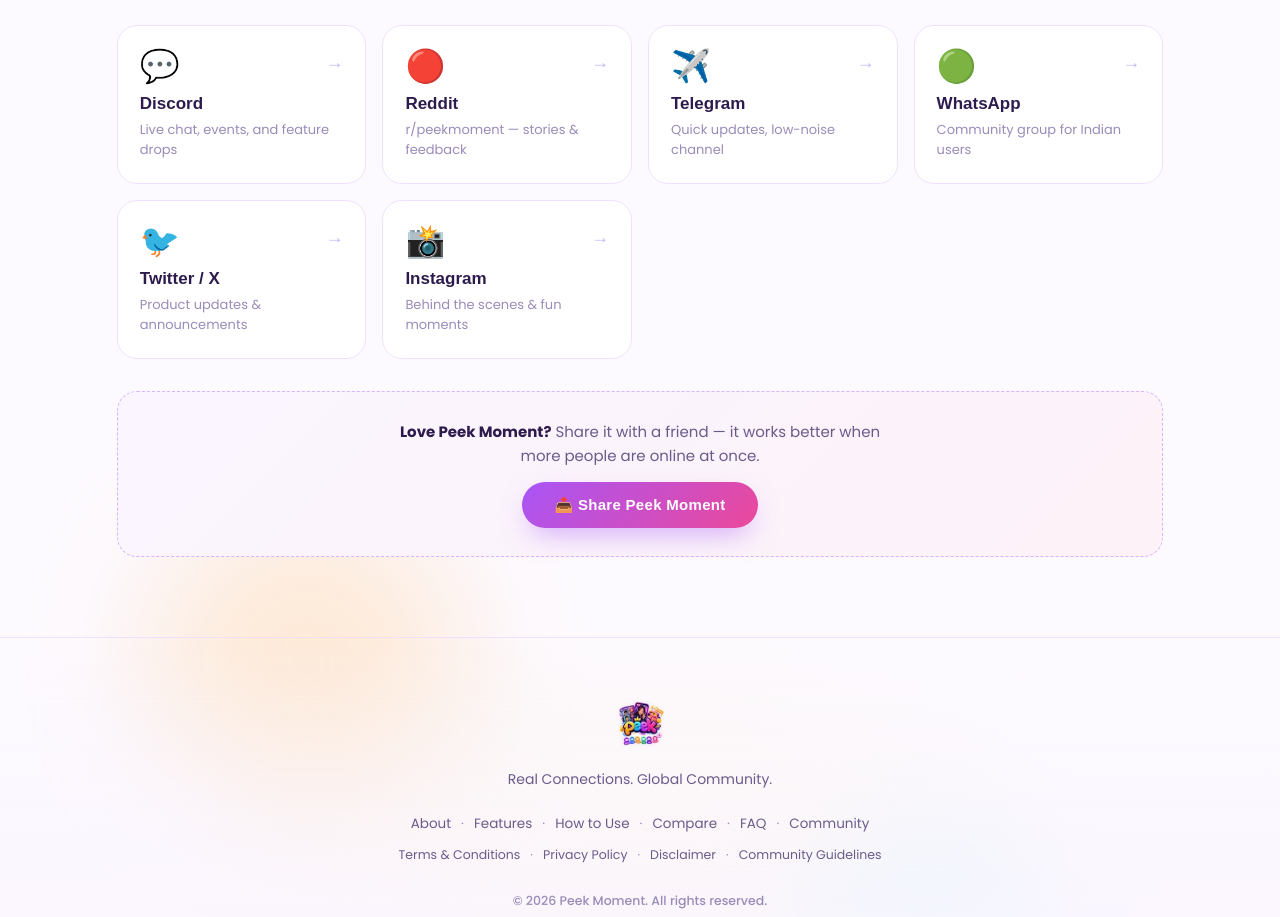
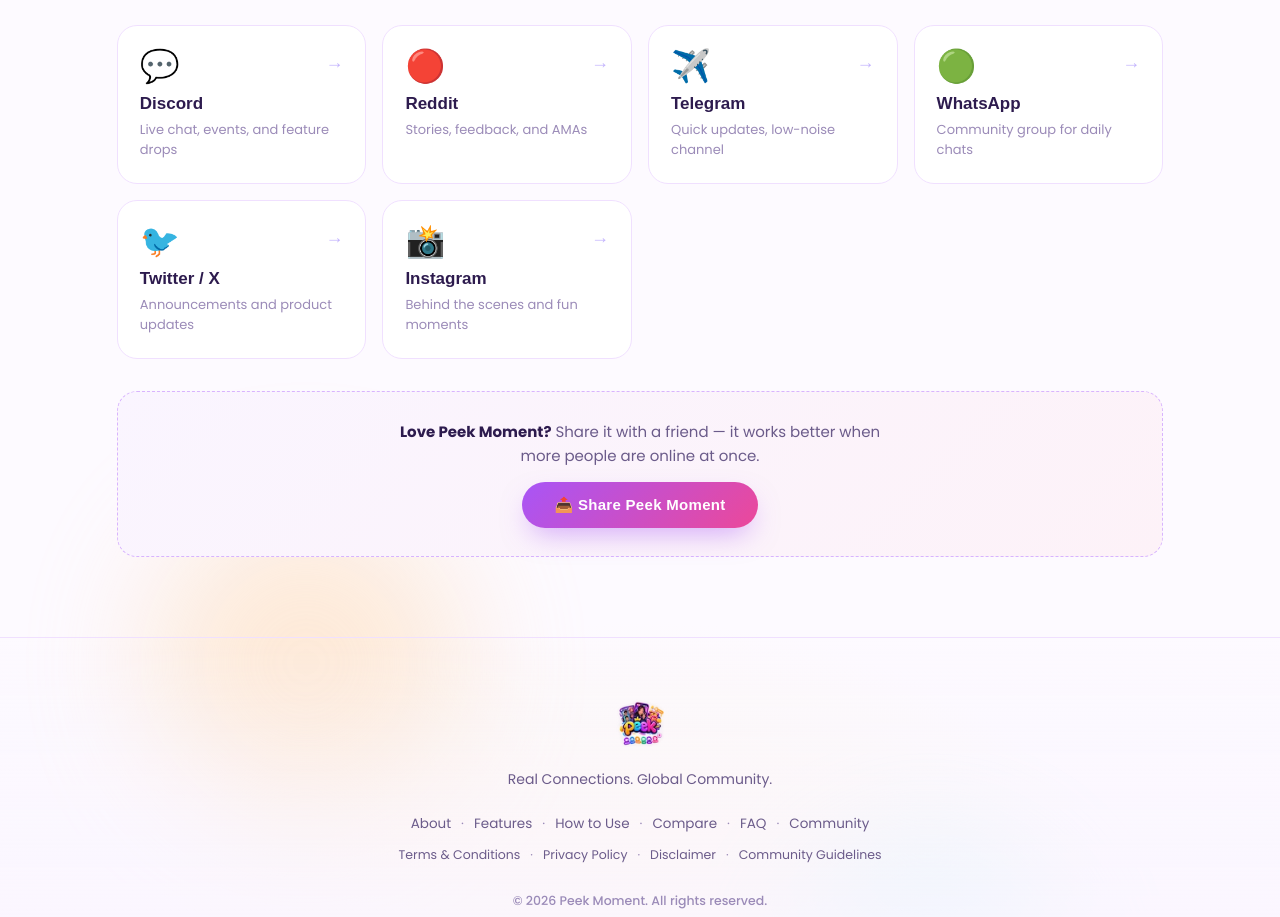
Before and after one commit to piyush-1234/peek, a React (Vite) app in the folder client/: page / in a window 1280 px wide. Shown: the part 6780-7697 px from the top of the page. Built offline with nearby package versions, Linux system fonts and the light colour scheme; no server answers; a web font is replaced by a local one.

Commit message:
updated social handles with real handle

```diff
--- a/client/src/components/CommunitySection.jsx
+++ b/client/src/components/CommunitySection.jsx
@@ -1,10 +1,40 @@
 const COMMUNITIES = [
-  { name: 'Discord', icon: '💬', desc: 'Live chat, events, and feature drops', url: 'https://discord.gg/peekmoment' },
-  { name: 'Reddit', icon: '🔴', desc: 'r/peekmoment — stories & feedback', url: 'https://reddit.com/r/peekmoment' },
-  { name: 'Telegram', icon: '✈️', desc: 'Quick updates, low-noise channel', url: 'https://t.me/peekmoment' },
-  { name: 'WhatsApp', icon: '🟢', desc: 'Community group for Indian users', url: 'https://chat.whatsapp.com/peekmoment' },
-  { name: 'Twitter / X', icon: '🐦', desc: 'Product updates & announcements', url: 'https://twitter.com/peekmoment' },
-  { name: 'Instagram', icon: '📸', desc: 'Behind the scenes & fun moments', url: 'https://instagram.com/peekmoment' },
+  {
+    name: 'Discord',
+    icon: '💬',
+    desc: 'Live chat, events, and feature drops',
+    url: 'https://discord.gg/daQYRgRcV',
+  },
+  {
+    name: 'Reddit',
+    icon: '🔴',
+    desc: 'Stories, feedback, and AMAs',
+    url: 'https://www.reddit.com/user/itspeekmoment/',
+  },
+  {
+    name: 'Telegram',
+    icon: '✈️',
+    desc: 'Quick updates, low-noise channel',
+    url: 'https://t.me/peekmomentlive',
+  },
+  {
+    name: 'WhatsApp',
+    icon: '🟢',
+    desc: 'Community group for daily chats',
+    url: 'https://chat.whatsapp.com/JRqxZqi6IQJEkW5ntYSKRs',
+  },
+  {
+    name: 'Twitter / X',
+    icon: '🐦',
+    desc: 'Announcements and product updates',
+    url: 'https://twitter.com/peekmoment',
+  },
+  {
+    name: 'Instagram',
+    icon: '📸',
+    desc: 'Behind the scenes and fun moments',
+    url: 'https://instagram.com/peekandtalk',
+  },
 ];
 
 export default function CommunitySection() {
```
Also changed, not shown: 2 other files (tests, documents, lock files or other folders).
